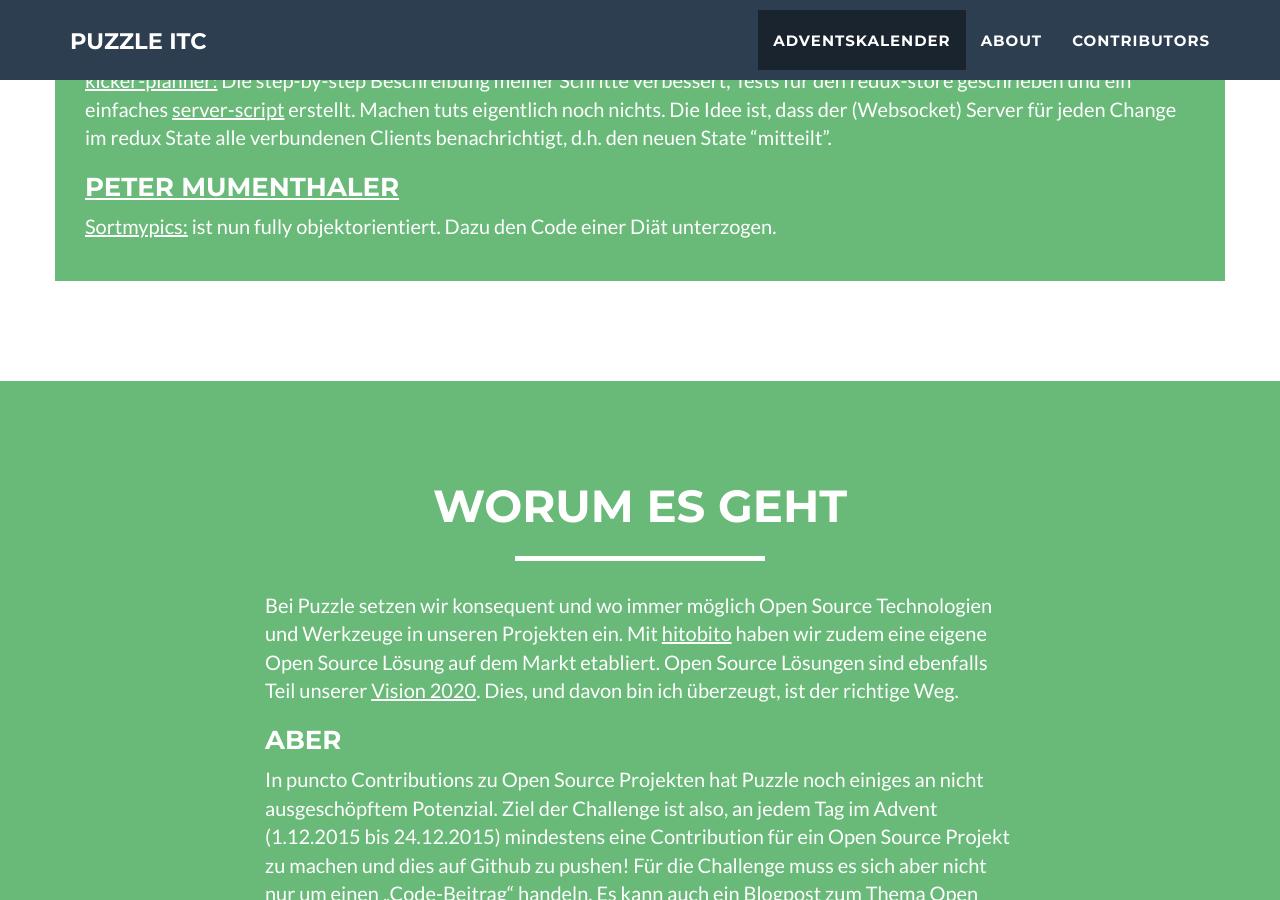
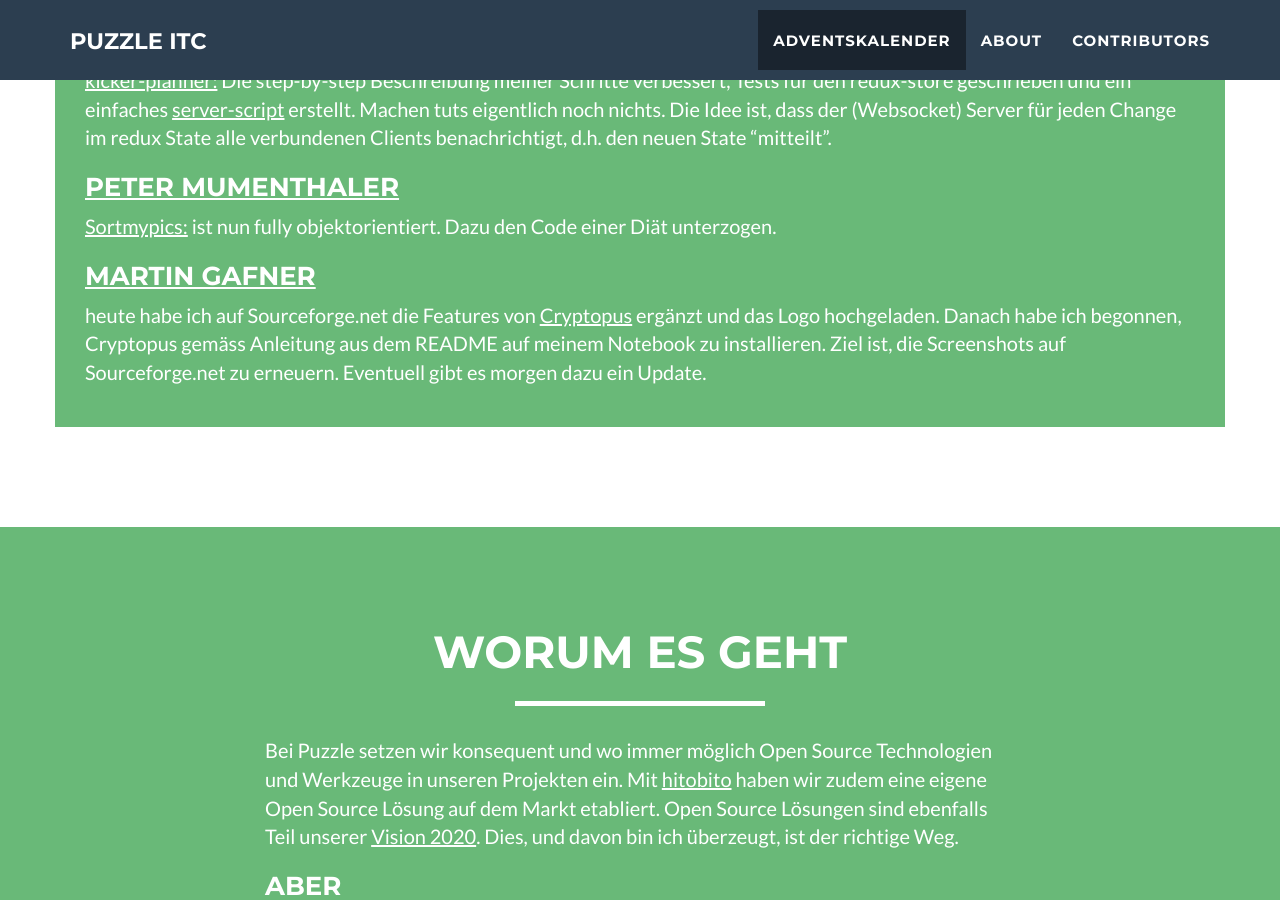
Before and after one commit to puzzle/opensource-advent-challenge-2015, a Jekyll site: the page built from index.html, in a window 1280 px wide and 900 px high, scrolled down 3093 px. Built offline with Jekyll 4.4.1, drawn with Linux system fonts in a browser that asks for light colours; nearby versions of some CDN libraries.

Commit message:
Tinus Mitternachts-Commit
äs isch 5 vor 12i..!

```diff
--- a/_doors/22.markdown
+++ b/_doors/22.markdown
@@ -21,3 +21,6 @@
 
 ### [Peter Mumenthaler](https://github.com/pmumenthaler)
 [Sortmypics:](https://github.com/puzzle/sortmypics) ist nun fully objektorientiert. Dazu den Code einer Diät unterzogen.
+
+### [Martin Gafner](https://github.com/mgafner)
+heute habe ich auf Sourceforge.net die Features von [Cryptopus](https://sourceforge.net/projects/cryptopus/) ergänzt und das Logo hochgeladen. Danach habe ich begonnen, Cryptopus gemäss Anleitung aus dem README auf meinem Notebook zu installieren. Ziel ist, die Screenshots auf Sourceforge.net zu erneuern. Eventuell gibt es morgen dazu ein Update.
```
